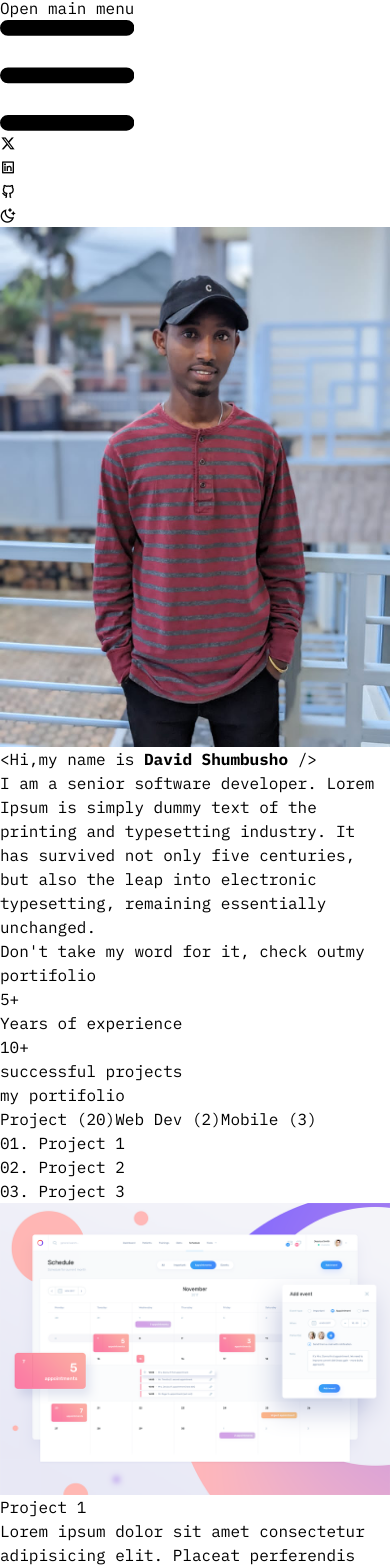
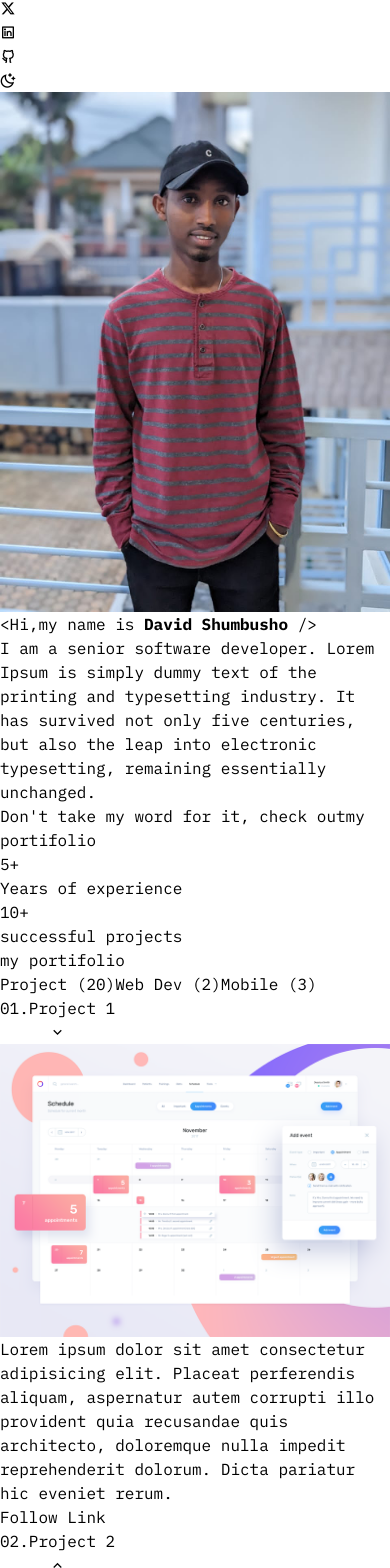
Before and after one commit to Shumbusho43/my-portfolio-front-end, a React (Vite) app: page / in a window 390 px wide. Shown: the part 76-1644 px from the top of the page. Built offline with nearby package versions, Linux system fonts and the light colour scheme.

Commit message:
-- responsivenesss

```diff
--- a/src/App.jsx
+++ b/src/App.jsx
@@ -49,14 +49,14 @@ function App() {
       }
     ]
   return (
-    <div className='max-w-screen-xl mx-auto'>
+    <div className='max-w-screen-xl mx-auto overflow-x-hidden'>
       <Navbar />
-      <Divider customClass={'my-8'} />
-      <div className='flex items-center py-5' id='home'>
-        <div className='w-1/3 vh-30 pr-10 '>
+      <Divider customClass={'my-8 border-black'} />
+      <div className='flex justify-center items-center py-5 w-[95%] xl:w-full mx-auto' id='home'>
+        <div className='w-1/3 vh-30 pr-10 hidden lg:block '>
           <img src={image} className='' alt="david's image" />
         </div>
-        <div className='w-2/3 ml-8'>
+        <div className='w-[90%] lg:w-2/3 md:mx-6'>
           <p className='text-2xl my-6'>
             {'<'}Hi,my name is <strong>David Shumbusho</strong> /{'>'}
           </p>
@@ -71,13 +71,14 @@ function App() {
           <p className='mt-8 text-xl'>{`Don't take my word for it, check out`}
             <a href="#portifolio" className='underline font-bold mx-4'>my portifolio</a>
           </p>
-          <div className='flex bg-black py-8 text-white justify-between px-12 mt-8 '>
+          <div className='flex flex-col lg:flex-row bg-black py-8 text-white justify-between px-4 lg:px-12 mt-8 '>
             <div className='flex items-center'><h1 className='font-bold text-5xl mx-4'>5+</h1> <span className='text-xl'>Years of experience</span></div>
+            <Divider customClass={'my-6 border-white xl:hidden'} />
             <div className='flex items-center'><h1 className='font-bold text-5xl mx-4'>10+</h1> <span className='text-xl'>successful projects</span></div>
           </div>
         </div>
       </div>
-      <Divider customClass={'my-16'} />
+      <Divider customClass={'my-16 border-black'} />
 
       {/* My portifolio */}
       <div className="py-10" id='portifolio'>
@@ -102,25 +103,27 @@ function App() {
           ]} />
         </div>
       </div>
-      <Divider customClass={'my-16'} />
+      <Divider customClass={'my-16 border-black'} />
 
       {/* Contact me form */}
-      <div className='mx-auto w-1/2' id='contact'>
+      <div className='mx-auto w-full md:w-1/2' id='contact'>
         <div className='text-center mb-16'>
           <h1 className='uppercase font-bold my-4 text-3xl'>Contact Me</h1>
           <p className='capitalize text-xl'>{`Let's Work Together`}</p>
         </div>
-        <div className="flex my-4 w-full">
-          <input type="text" placeholder='Full Names' className='border-gray-600 outline-0 p-4 mr-2  border border-1 w-1/2' />
-          <input type="text" placeholder='Email address' className='border-gray-600 outline-0 p-4  ml-2 border border-1 w-1/2' />
+        <div className="flex flex-col lg:flex-row justify-center my-4 w-full">
+          <input type="text" placeholder='Full Names' className=' mx-auto border-gray-600 outline-0 p-4 lg:mr-2  border border-1 w-[80%] md:w-full lg:w-[48.5%]' />
+          <input type="text" placeholder='Email address' className='mx-auto border-gray-600 outline-0 p-4 lg:ml-2 border border-1 w-[80%] mt-4 md:w-full lg:mt-0 lg:w-[48.5%]' />
         </div>
-        <textarea name="message" placeholder='Write something ...' className='min-h-30 outline-0 border-gray-600 p-4 border border-1 w-full h-[20vh] my-3' id="message"></textarea>
-        <button type="submit" className="bg-black hover:bg-gray-900 text-center w-full px-4  py-6  my-4 text-xl text-white">Submit</button>
+        <div className='w-[80%] md:w-full mx-auto'>
+          <textarea name="message" placeholder='Write something ...' className='min-h-[10vh] outline-0 border-gray-600 p-4 border border-1 w-full h-[20vh] my-3' id="message"></textarea>
+          <button type="submit" className="bg-black hover:bg-gray-900 text-center w-full px-4  py-6  my-4 text-xl text-white">Submit</button>
+        </div>
       </div>
 
       {/* Footer */}
 
-      <div className='flex justify-center mt-28 p-4'>
+      <div className='text-center mt-28 p-4'>
         info@mistico.me &copy;
         David Shumbusho.
         All rights reserved
--- a/src/components/atoms/divider.jsx
+++ b/src/components/atoms/divider.jsx
@@ -1,7 +1,7 @@
 /* eslint-disable react/prop-types */
 function Divider({ customClass }) {
     return (
-        <div className={`${customClass} border border-black`}>
+        <div className={`${customClass} border `}>
         </div>
     );
 }
--- a/src/components/molecules/Tab.jsx
+++ b/src/components/molecules/Tab.jsx
@@ -1,4 +1,3 @@
-
 import PropTypes from 'prop-types';
 
 const Tab = ({ tab, isActive, onTabClick }) => {
--- a/src/components/organisms/SidebarLinks.jsx
+++ b/src/components/organisms/SidebarLinks.jsx
@@ -1,48 +1,80 @@
-// SideLinks.js
-import { useState } from 'react';
+import { useState, useEffect } from 'react';
 import PropTypes from 'prop-types';
 
 const SideLinks = ({ linksData }) => {
     const [activeLink, setActiveLink] = useState(linksData[0].id);
 
+    useEffect(() => {
+        // Set the first project as active when the component mounts
+        setActiveLink(linksData[0].id);
+    }, [linksData]);
+
     const handleLinkClick = (linkId) => {
-        setActiveLink(linkId);
+        setActiveLink(() => (linkId));
     };
 
     return (
-        <div className="flex">
-            <div className="min-w-[25%] max-w-fit">
-                <ol className="">
+        <div className="md:flex">
+            <div className="w-full md:w-1/4">
+                <ul className="p-0">
                     {linksData.map((link, index) => (
                         <li
                             key={link.id}
-                            className={`p-2 mb-4 text-2xl cursor-pointer font-medium ${link.id === activeLink ? 'underline' : ''}`}
+                            className={`mb-2 p-2 text-lg cursor-pointer ${activeLink === link.id ? 'md:underline font-bold text-black' : 'border-b border-gray-200 md:border-0 dark:border-gray-700'
+                                }`}
+                        >
+                            <button
+                                type="button"
+                                className="flex items-center justify-between w-full py-5"
                                 onClick={() => handleLinkClick(link.id)}
                             >
-                            <div className='flex items-center text-xl'>
-                                <span className='text-gray-500 mr-2'> {`${(index + 1).toString().padStart(2, '0')}.`} </span>
+                                <div className='flex w-full justify-between items-center'>
+                                    <div>
+                                        <span className='text-gray-500 mr-2'>{`${(index + 1).toString().padStart(2, '0')}.`}</span>
                                         {link.name}
                                     </div>
+                                    <div className='text-black md:hidden'>
+                                        {activeLink === link.id ? <i className=" ri-arrow-down-s-line"></i> : <i className=" ri-arrow-up-s-line"></i>}
+                                    </div>
+                                </div>
+                            </button>
+
+                            {activeLink === link.id && (
+                                <div className="md:hidden">
+                                    {/* Display project details for small screens */}
+                                    <img src={link.image} alt="project image" className="mt-2 mb-2 w-full" />
+                                    <p className='text-sm leading-7'>{link.Description}</p>
+                                    <div className='my-6'>
+                                        <a className='underline text-base font-medium' href={link.Link}>
+                                            Follow Link
+                                        </a>
+                                    </div>
+                                </div>
+                            )}
                         </li>
-
                     ))}
-                </ol>
+                </ul>
             </div>
-            <div className="w-3/4 p-4">
+            <div className="w-full hidden md:block md:w-3/4 p-4">
                 {linksData.map((link) => (
-                    <div key={link.id} className={link.id === activeLink ? 'flex justify-around items-center' : 'hidden'}>
-                        <div className='w-[50%]'>
-                            <img src={link.image} alt="project image" />
+                    <div key={link.id} className={activeLink === link.id ? 'block' : 'hidden'}>
+                        {/* Display project details for larger screens */}
+                        <div className='md:flex'>
+                            <div className='hidden xl:block w-1/2 mx-8'>
+                                <img src={link.image} alt="project image" className='w-full' />
                             </div>
-                        <div className='w-[40%]'>
+                            <div className='w-[90%] xl:w-1/2 ml-auto xl:ml-0 pl-4'>
                                 <h1 className="underline text-2xl font-medium">{link.name}</h1>
                                 <p className='text-sm my-2 leading-7'>{link.Description}</p>
-                            <a className='my-2 underline text-base font-medium' href={link.Link}>Follow Link</a>
+                                <a className='my-2 underline text-base font-medium' href={link.Link}>
+                                    Follow Link
+                                </a>
+                            </div>
                         </div>
                     </div>
                 ))}
             </div>
-        </div >
+        </div>
     );
 };
 
@@ -50,8 +82,10 @@ SideLinks.propTypes = {
     linksData: PropTypes.arrayOf(
         PropTypes.shape({
             id: PropTypes.number.isRequired,
-            label: PropTypes.string.isRequired,
-            content: PropTypes.node.isRequired,
+            name: PropTypes.string.isRequired,
+            image: PropTypes.string.isRequired,
+            Description: PropTypes.string.isRequired,
+            Link: PropTypes.string.isRequired,
         })
     ).isRequired,
 };
--- a/src/components/organisms/navbar.jsx
+++ b/src/components/organisms/navbar.jsx
@@ -1,9 +1,9 @@
 function Navbar() {
     return (
-        <nav className="bg-white">
+        <nav className="bg-white w-[95%] xl:w-full mx-auto">
             <div className="flex flex-wrap items-center justify-between mx-auto mt-16">
-                <div className="hidden w-full md:block md:w-auto" id="navbar-default">
-                    <ul className="font-medium flex flex-col p-4 md:p-0 mt-4 border  md:flex-row md:space-x-8 md:mt-0 md:border-0 md:bg-white">
+                <div className="w-full md:w-auto" id="navbar-default">
+                    <ul className="font-medium flex justify-around p-4 md:p-0 mt-4 md:flex-row md:space-x-8 md:mt-0 md:bg-white">
                         <li>
                             <a href="#home" className="uppercase text-base" aria-current="page">Home</a>
                         </li>
@@ -15,14 +15,9 @@ function Navbar() {
                         </li>
                     </ul>
                 </div>
-                <button data-collapse-toggle="navbar-default" type="button" className="inline-flex items-center p-2 w-10 h-10 justify-center text-base  text-gray-500 rounded-lg md:hidden hover:bg-gray-100 focus:outline-none focus:ring-2 focus:ring-gray-200 dark:text-gray-400 dark:hover:bg-gray-700 dark:focus:ring-gray-600" aria-controls="navbar-default" aria-expanded="false">
-                    <span className="sr-only">Open main menu</span>
-                    <svg className="w-5 h-5" aria-hidden="true" xmlns="http://www.w3.org/2000/svg" fill="none" viewBox="0 0 17 14">
-                        <path stroke="currentColor" strokeLinecap="round" strokeLinejoin="round" strokeWidth="2" d="M1 1h15M1 7h15M1 13h15" />
-                    </svg>
-                </button>
-                <div className="hidden w-full md:block md:w-auto" id="navbar-default">
-                    <ul className="font-medium flex flex-col p-4 md:p-0 mt-4 border  md:flex-row md:space-x-8 md:mt-0 md:border-0 md:bg-white items-center">
+
+                <div className="w-full md:w-auto" id="navbar-default">
+                    <ul className="font-medium flex justify-around p-4 border-t md:p-0 mt-4 md:flex-row md:border-0 md:space-x-8 md:mt-0 md:bg-white items-center">
                         <li>
                             <a href="#" className="text-xl">
                                 <i className="ri-twitter-x-fill"></i>
```
Lines whose indentation alone changed are shown as unchanged.
